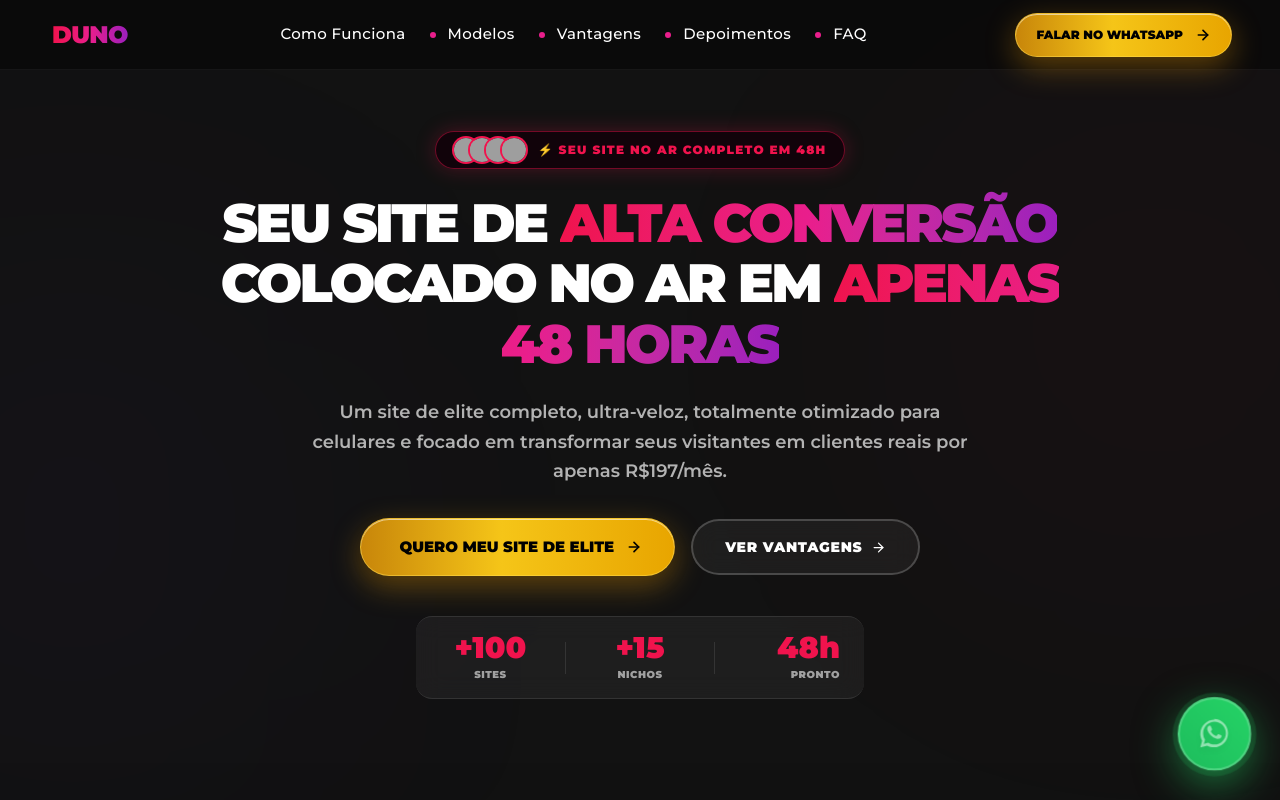
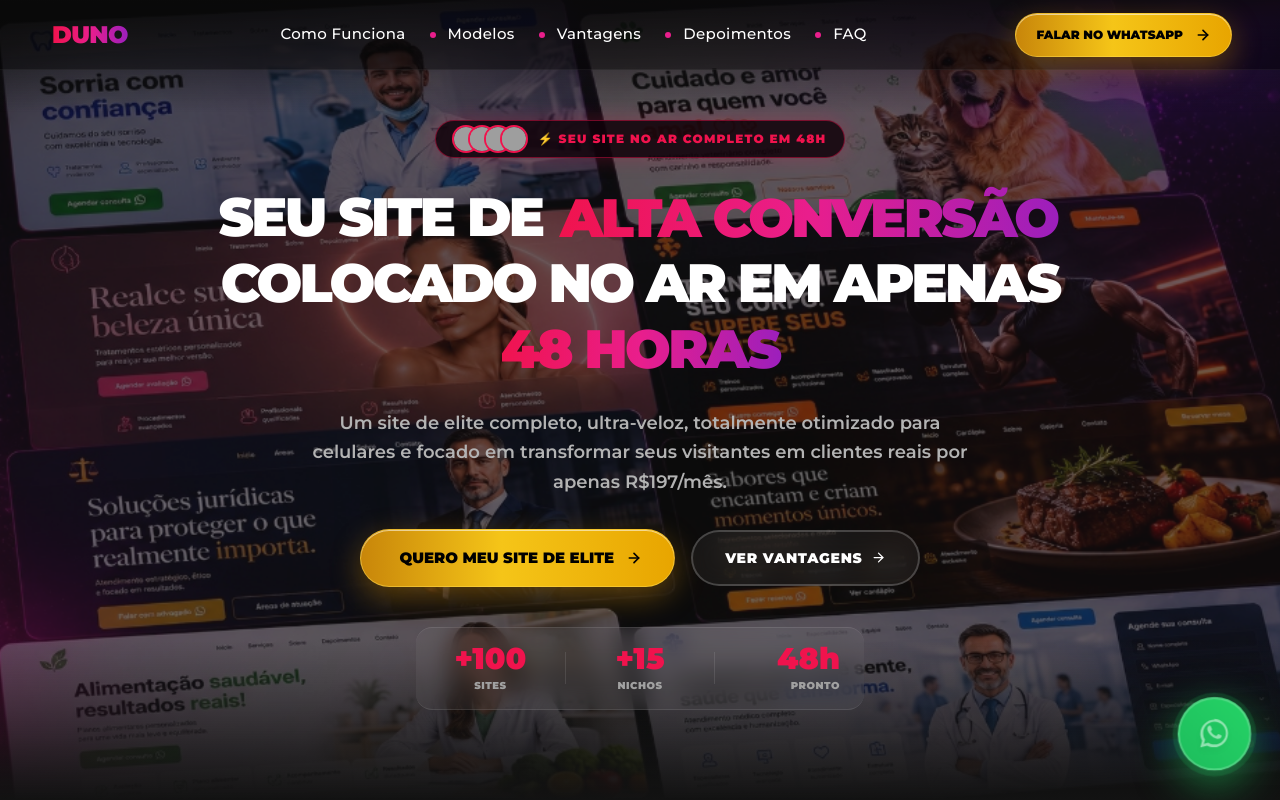
Before and after one commit to matheusetecestudo-sys/duno, a React (Vite) app: page / in a window 1280 px wide. Shown: the top 800 px of the page. Built offline with nearby package versions, Linux system fonts and the light colour scheme; grey boxes are pictures that could not be loaded.

Commit message:
Restore desktop hero banner image background and fix title keyword gradients

```diff
--- a/src/components/Hero.tsx
+++ b/src/components/Hero.tsx
@@ -7,9 +7,18 @@ export default function Hero() {
       className="relative min-h-screen flex items-center justify-center px-6 sm:px-12 overflow-hidden bg-[#121212] text-white"
     >
       {/* Background Banner Image covering the entire screen */}
-      <div className="absolute inset-0 w-full h-full bg-[#121212] z-0 pointer-events-none" />
-      {/* Dark overlay for text readability */}
-      <div className="absolute inset-0 bg-[#121212]/60 pointer-events-none z-[1]" />
+      <div
+        className="absolute inset-0 w-full h-full bg-cover bg-center bg-no-repeat z-0 pointer-events-none"
+        style={{
+          backgroundImage: "url('/img-desktop-showcase.png')",
+        }}
+      />
+      {/* Dark overlay — dimming the background so text is perfectly readable */}
+      <div className="absolute inset-0 bg-[#121212]/62 pointer-events-none z-[1]" />
+      {/* Gradient — bottom fade to dark */}
+      <div className="absolute inset-x-0 bottom-0 h-40 bg-gradient-to-t from-[#121212] to-transparent pointer-events-none z-[2]" />
+      {/* Gradient — top fade to dark (navbar area) */}
+      <div className="absolute inset-x-0 top-0 h-28 bg-gradient-to-b from-[#121212]/80 to-transparent pointer-events-none z-[2]" />
 
       {/* Background soft ambient lights only */}
       <div className="absolute right-[-10%] top-[10%] w-[500px] h-[500px] bg-[#f0134d]/8 blur-[160px] rounded-full pointer-events-none z-[1] animate-pulse" />
@@ -41,8 +50,8 @@ export default function Hero() {
             transition={{ duration: 0.5, delay: 0.1 }}
             className="text-4xl sm:text-5xl lg:text-[46px] xl:text-[54px] font-black leading-[1.12] tracking-tight uppercase mb-6 text-center text-white font-sans"
           >
-            Seu site de <span className="bg-clip-text text-transparent bg-gradient-to-r from-[#f0134d] via-[#e91e8c] to-[#9b1fbd] font-black">alta conversão</span> <br />
-            colocado no ar em <span className="bg-clip-text text-transparent bg-gradient-to-r from-[#f0134d] via-[#e91e8c] to-[#9b1fbd] font-black">apenas 48 horas</span>
+            Seu site de <span className="gradient-text">alta conversão</span> <br />
+            colocado no ar em apenas <span className="gradient-text">48 horas</span>
           </motion.h1>
 
           {/* Subheadline description */}
--- a/src/components/InfoSections.tsx
+++ b/src/components/InfoSections.tsx
@@ -570,7 +570,7 @@ export function ProductShowcase() {
 
           <h2 className="text-3xl md:text-[44px] lg:text-[48px] font-black uppercase tracking-tight mb-4 leading-tight text-white">
             ESTRUTURAS COM NEUROMARKETING <br />
-            FEITAS PARA <span className="bg-clip-text text-transparent bg-gradient-to-r from-[#f0134d] via-[#e91e8c] to-[#9b1fbd] font-black">CONVERTER SEUS LEADS</span>
+            FEITAS PARA <span className="gradient-text">CONVERTER</span> SEUS <span className="gradient-text">LEADS</span>
           </h2>
 
           <p className="text-[#a0a0a0] text-sm sm:text-base md:text-lg leading-relaxed font-semibold">
--- a/src/components/MarketingElements.tsx
+++ b/src/components/MarketingElements.tsx
@@ -303,7 +303,7 @@ export function AboutTrust() {
       <div className="max-w-7xl mx-auto relative z-10 text-center">
 
         <h2 className="text-3xl md:text-[48px] font-black mb-6 uppercase tracking-tight leading-tight text-white">
-          Sua marca em <span className="bg-clip-text text-transparent bg-gradient-to-r from-[#f0134d] via-[#e91e8c] to-[#9b1fbd] font-black">boas mãos</span> nacionais
+          Sua marca em boas <span className="gradient-text">mãos</span> nacionais
         </h2>
 
         <p className="text-[#a0a0a0] text-[17px] mb-16 max-w-3xl mx-auto leading-relaxed font-semibold text-center">
--- a/src/components/MobileVersion.tsx
+++ b/src/components/MobileVersion.tsx
@@ -345,8 +345,8 @@ export default function MobileVersion({ onPriceInView }: MobileVersionProps) {
 
         {/* 2. Headline */}
         <h1 className="relative z-10 font-black mb-4 text-center px-1 text-2xl min-[370px]:text-[28px] uppercase tracking-tight leading-[1.15]">
-          Seu site de <span className="bg-clip-text text-transparent bg-gradient-to-r from-[#f0134d] via-[#e91e8c] to-[#9b1fbd] font-black">alta conversão</span>{" "}<br />
-          colocado no ar em <span className="bg-clip-text text-transparent bg-gradient-to-r from-[#f0134d] via-[#e91e8c] to-[#9b1fbd] font-black">apenas 48 horas</span>
+          Seu site de <span className="gradient-text">alta conversão</span>{" "}<br />
+          colocado no ar em apenas <span className="gradient-text">48 horas</span>
         </h1>
 
         {/* 3. Subheadline */}
@@ -1280,7 +1280,7 @@ export default function MobileVersion({ onPriceInView }: MobileVersionProps) {
       <RevealSection>
         <section className="py-16 px-5 bg-[#121212] border-y border-[#202020]/20 text-center">
         <h2 className="text-[22px] min-[375px]:text-[28px] font-black uppercase tracking-tight leading-tight mb-4 text-white">
-          Cuidado local em <span className="bg-clip-text text-transparent bg-gradient-to-r from-[#f0134d] via-[#e91e8c] to-[#9b1fbd] font-black">boas mãos</span>
+          Cuidado local em boas <span className="gradient-text">mãos</span>
         </h2>
 
         {/* 3 trust cards stacked vertically — same size as other pink-cards */}
```
